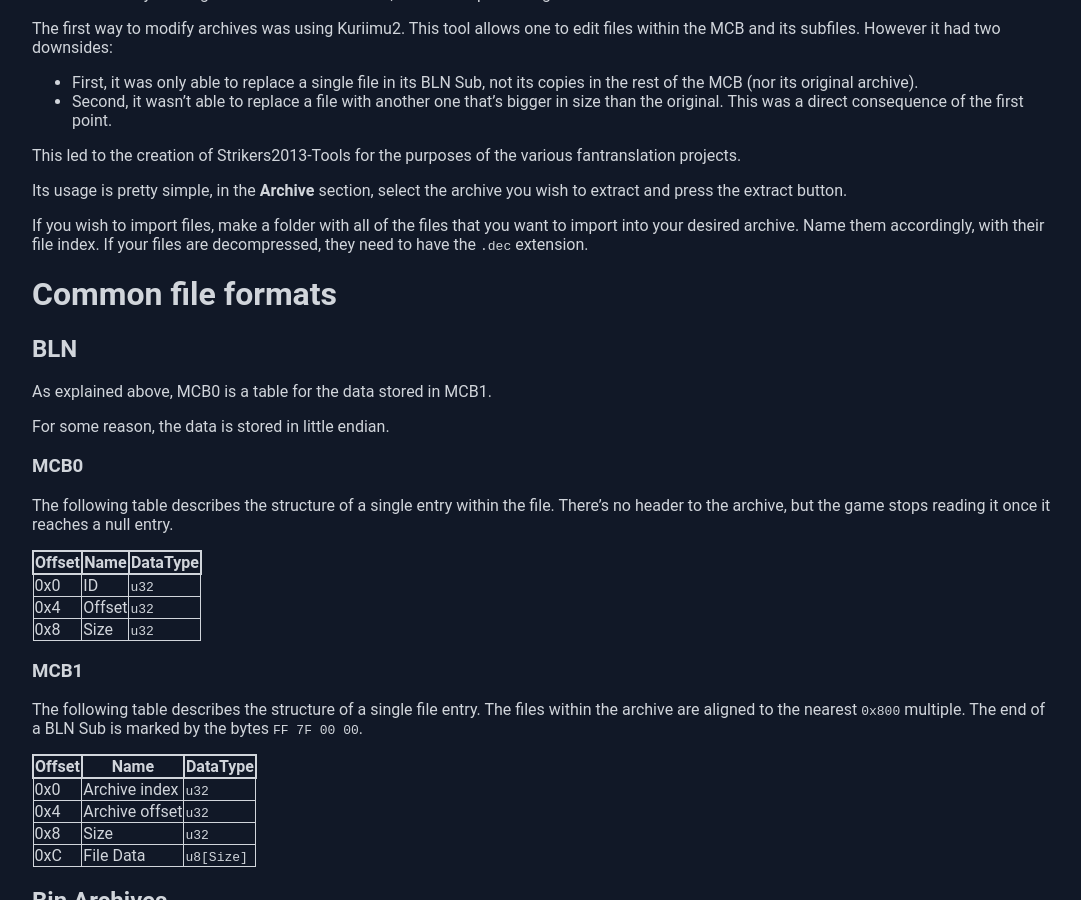
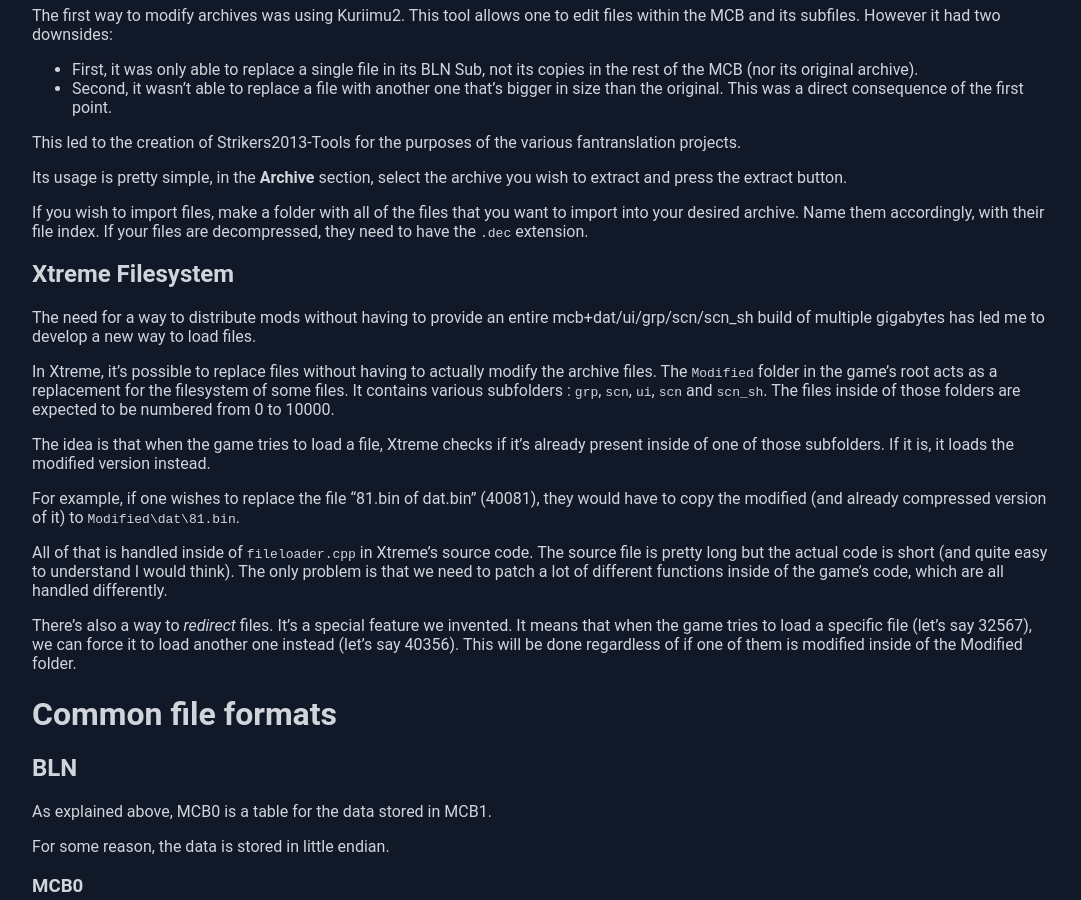
Before and after one commit to obluda3/obluda3.github.io, a Jekyll site: the page built from strikers/index.md, in a window 1280 px wide and 900 px high, scrolled down 1964 px. Shown: the whole window, without its empty margins (96-1177 px from the left). Built offline with Jekyll 4.4.1, drawn with Linux system fonts in a browser that asks for light colours; our own code applies the rules of GitHub Pages for plain Markdown files.

Commit message:
xtremefs

```diff
--- a/strikers/index.md
+++ b/strikers/index.md
@@ -13,8 +13,8 @@
 Here's a useful document: [Filemap](https://docs.google.com/spreadsheets/d/1Ze-WjHwCtC_ie8IV7JgQagF9QfnqWJfbxfC_Dy8u2eQ/)
 
 - [Filesystem](#filesystem)
-	- Xtreme's filesystem
-- [Editing the game's archives](#archive-editing)
+	- [Xtreme's filesystem](#xtreme-fs)
+	- [Editing the game's archives](#archive-editing)
 - [Common file formats](#common-file-formats)
 	- [BLN](#bln)
 	- [Bin Archives](#bin-archives)
@@ -94,7 +94,7 @@
 The files within the game's archives don't have any name. They are usually described through their *index* within the archives. The following notation will be used in this document: `10 000 × Archive Index + File Index`. For example `40023` would be the file with index `23` within `dat.bin`. This is also how the game accesses them.
 
 
-# Archive Editing
+## Archive Editing
 
 This has actually nothing to do in a documentation, but I will explain it regardless.
 
@@ -107,6 +107,20 @@
 Its usage is pretty simple, in the **Archive** section, select the archive you wish to extract and press the extract button.
 
 If you wish to import files, make a folder with all of the files that you want to import into your desired archive. Name them accordingly, with their file index. If your files are decompressed, they need to have the `.dec` extension.
+
+## Xtreme Filesystem
+
+The need for a way to distribute mods without having to provide an entire mcb+dat/ui/grp/scn/scn_sh build of multiple gigabytes has led me to develop a new way to load files.
+
+In Xtreme, it's possible to replace files without having to actually modify the archive files. The `Modified` folder in the game's root acts as a replacement for the filesystem of some files. It contains various subfolders : `grp`, `scn`, `ui`, `scn` and `scn_sh`. The files inside of those folders are expected to be numbered from 0 to 10000.
+
+The idea is that when the game tries to load a file, Xtreme checks if it's already present inside of one of those subfolders. If it is, it loads the modified version instead.
+
+For example, if one wishes to replace the file "81.bin of dat.bin" (40081), they would have to copy the modified (and already compressed version of it) to `Modified\dat\81.bin`.
+
+All of that is handled inside of `fileloader.cpp` in Xtreme's source code. The source file is pretty long but the actual code is short (and quite easy to understand I would think). The only problem is that we need to patch a lot of different functions inside of the game's code, which are all handled differently.
+
+There's also a way to *redirect* files. It's a special feature we invented. It means that when the game tries to load a specific file (let's say 32567), we can force it to load another one instead (let's say 40356). This will be done regardless of if one of them is modified inside of the Modified folder.
 
 # Common file formats
 
```
